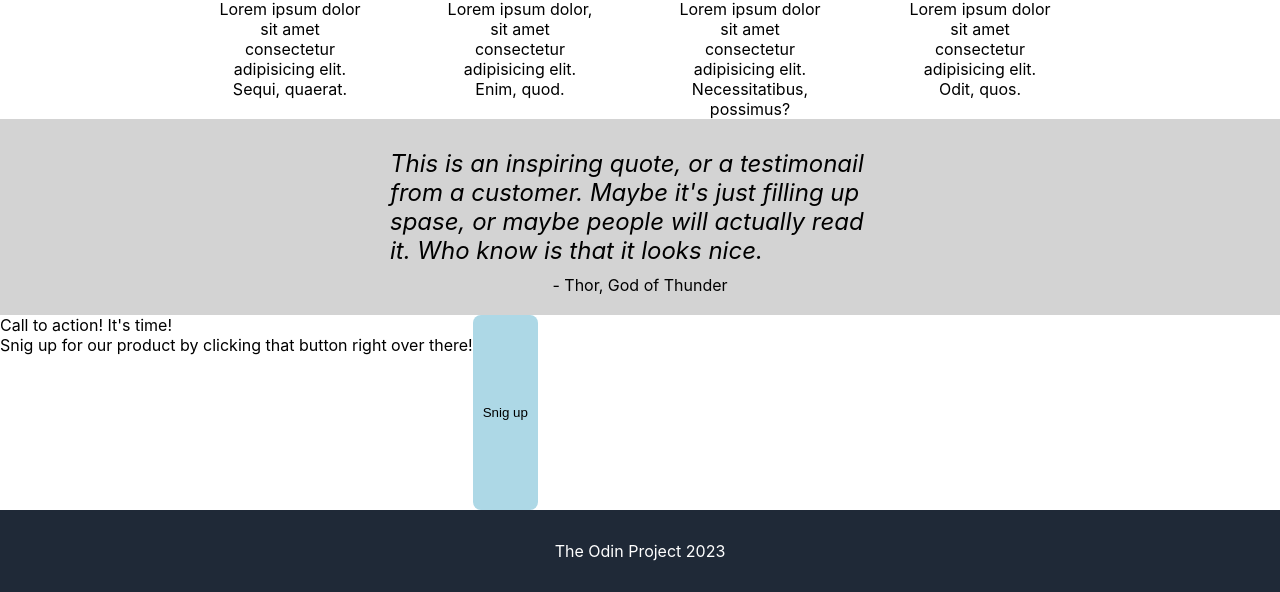
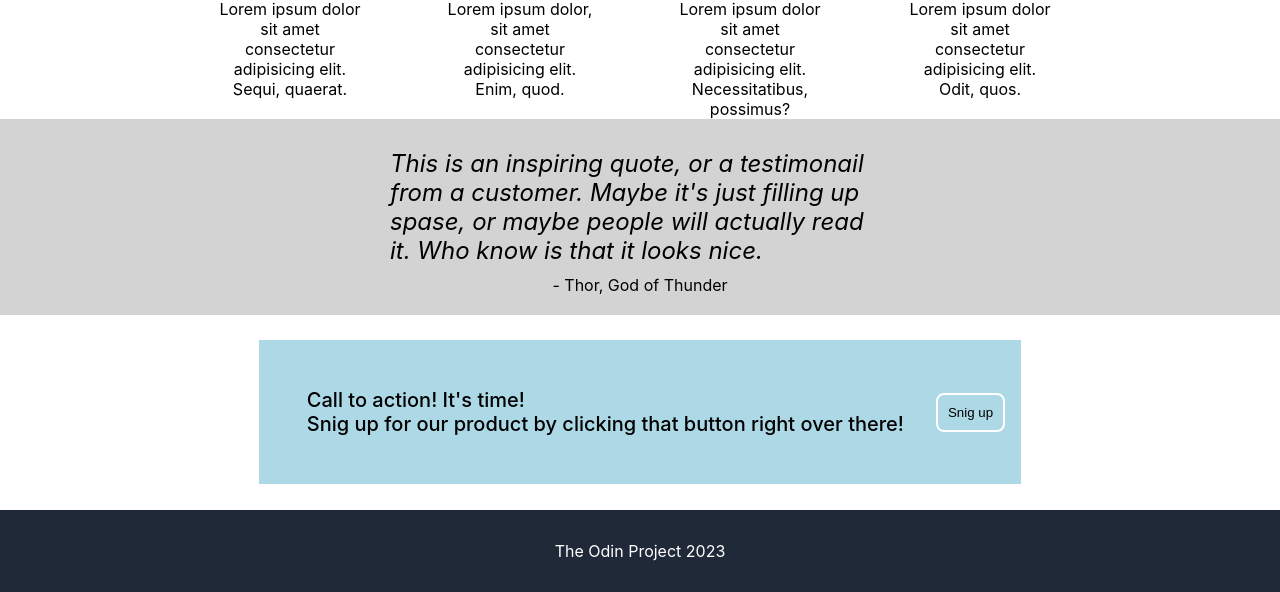
Before and after one commit to Anton-Mikhnou/Odin-Landing-Page, a plain HTML site: page Index.html in a window 1280 px wide. Shown: the part 608-1200 px from the top of the page. Drawn offline with Linux system fonts and the light colour scheme.

Commit message:
index.html

```diff
--- a/Index.html
+++ b/Index.html
@@ -60,11 +60,15 @@
         </div>
 
         <div class="attention">
-            <div class="snigup">
-                <div>Call to action! It's time!</div>
-                <div>Snig up for our product by clicking that button right over there!</div>
+            <div class="attention-block">
+                <div class="snigup">
+                    <div>Call to action! It's time!</div>
+                    <div>Snig up for our product by clicking that button right over there!</div>
+                </div>
+                <div>
+                    <button>Snig up</button>
+                </div>
             </div>
-            <button>Snig up</button>
         </div>
     </div>
 
--- a/style.css
+++ b/style.css
@@ -87,10 +87,25 @@ body{
 .attention{
     display: flex;
     flex: 1;
+    align-items: center;
+    justify-content: center;
+}
+
+.attention-block{
+    display: flex;
+    background-color: lightblue;
+    padding: 16px;
+    align-items: center;
 }
 
 .snigup{
-
+    display: flex;
+    flex-direction: column;
+    justify-content: center;
+    font-size: 20px;
+    font-weight: 500;
+    margin: 16px;
+    padding: 16px;
 }
 
 .footer {
@@ -147,6 +162,12 @@ button{
     border: none;
     border-radius: 8px;
     background-color: lightblue;
+
+}
+
+.attention button{
+    border: 2px solid #fff;
+    padding: 10px;
 }
 
 button:hover{
```
